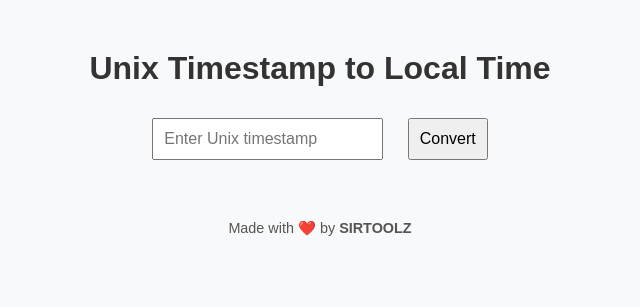
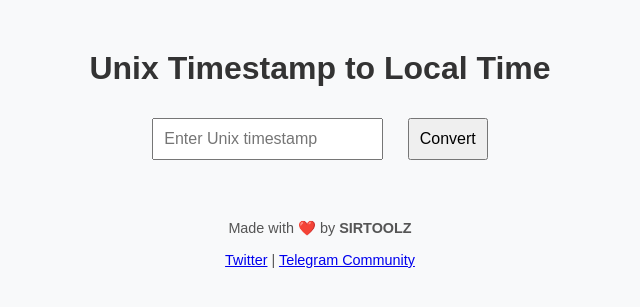
Before and after one commit to sirtoolz/Flask-Based-Unix-Timestamp-Converter, a Flask app: page / in a window 1280 px wide. Shown: the top 307 px of the page, without its empty margins (320-960 px from the left). Run offline with Flask 3, Linux system fonts and the light colour scheme.

Commit message:
Update index.html

```diff
--- a/templates/index.html
+++ b/templates/index.html
@@ -35,7 +35,11 @@
   <div id="result"></div>
 
   <footer>
-    <p>Made with ❤️ by <strong>SIRTOOLZ</strong></p>
+  <p>Made with ❤️ by <strong>SIRTOOLZ</strong></p>
+  <p>
+    <a href="https://twitter.com/sirtoolz" target="_blank">Twitter</a> |
+    <a href="https://t.me/sirtoolzalpha" target="_blank">Telegram Community</a>
+  </p>
   </footer>
 
   <script>
```
